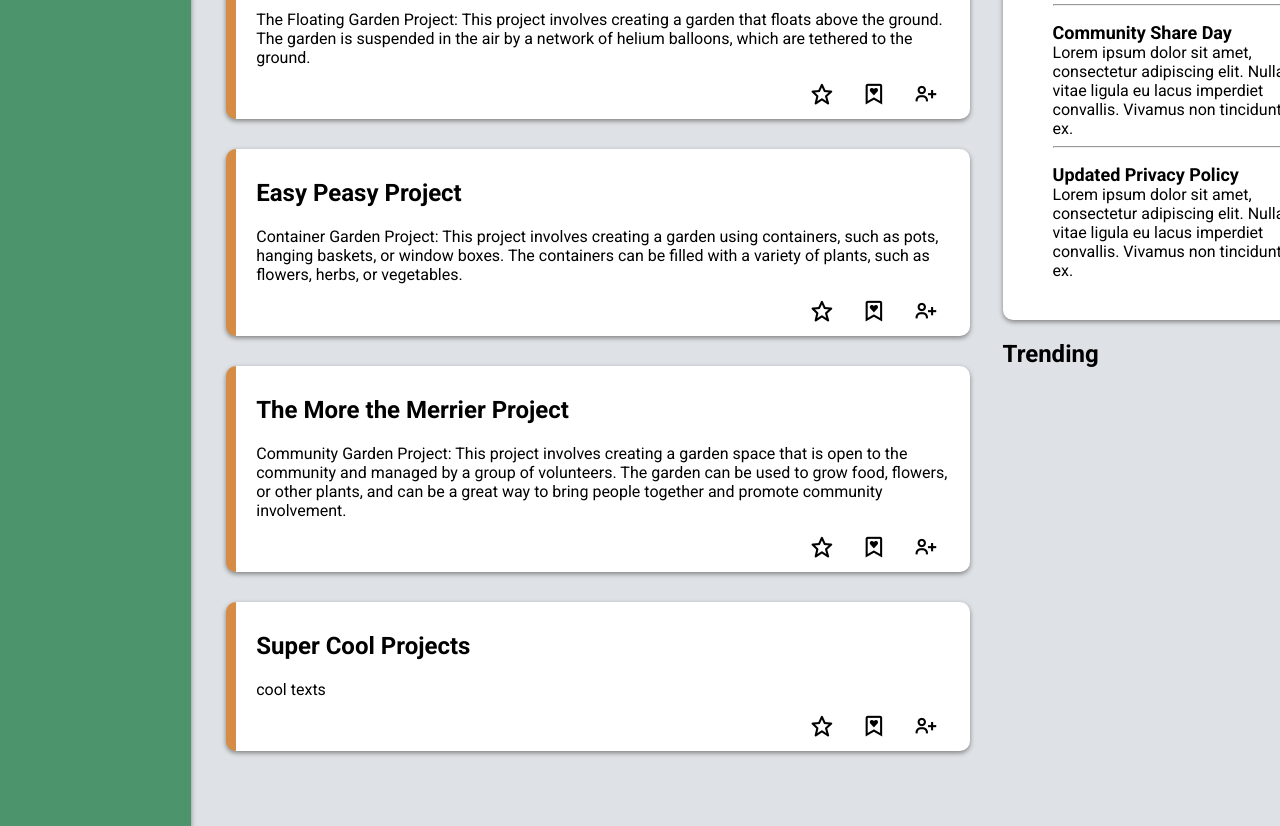
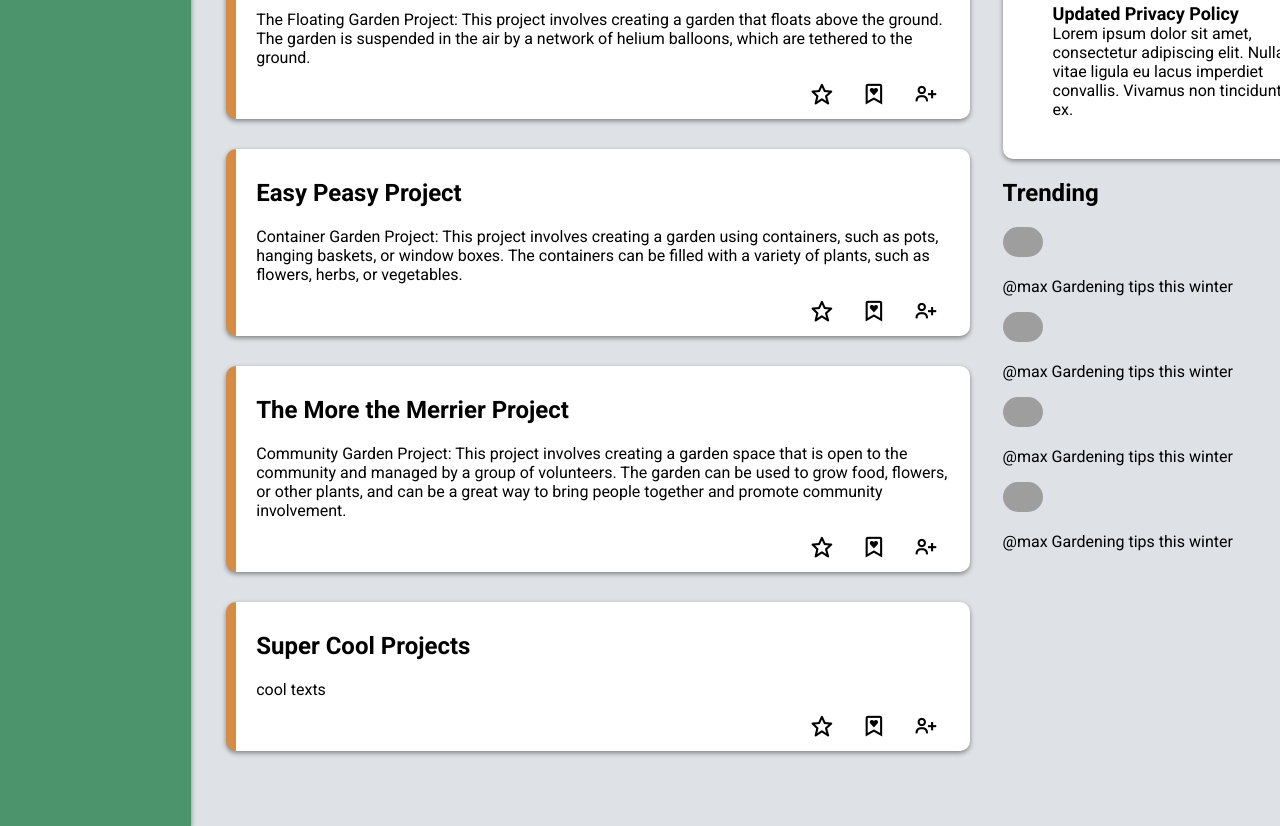
Before and after one commit to maryannintech/admin-dashboard, a plain HTML site: page index.html in a window 1280 px wide. Shown: the part 856-1682 px from the top of the page. Drawn offline with nearby package versions, Linux system fonts and the light colour scheme; grey boxes are pictures that could not be loaded.

Commit message:
add pics

```diff
--- a/index.html
+++ b/index.html
@@ -121,8 +121,23 @@
             </div>
             <div class="trending">
                 <h2>Trending</h2>
-                <div class="accounts">
-                    <img
+                <div class="trending-acoounts">
+                    <div class="accounts">
+                        <img src="images/acc1.jpg" alt="Man watering orage flowers">
+                        <p>@max <span>Gardening tips this winter</span></p>
+                    </div>
+                    <div class="accounts">
+                        <img src="images/acc2.jpg" alt="Yellow butterfly">
+                        <p>@max <span>Gardening tips this winter</span></p>
+                    </div>
+                    <div class="accounts">
+                        <img src="images/acc3.jpg" alt="Two woman holding a cactus">
+                        <p>@max <span>Gardening tips this winter</span></p>
+                    </div>
+                    <div class="accounts">
+                        <img src="images/acc4.jpg" alt="Big succulent">
+                        <p>@max <span>Gardening tips this winter</span></p>
+                    </div>
                 </div>
             </div>
         </div>
--- a/style.css
+++ b/style.css
@@ -211,3 +211,7 @@ main {
     white-space: wrap;
     margin: 0;
 }
+
+.accounts img {
+    width: 40px;
+}
```
Also changed, not shown: 2 other files.
